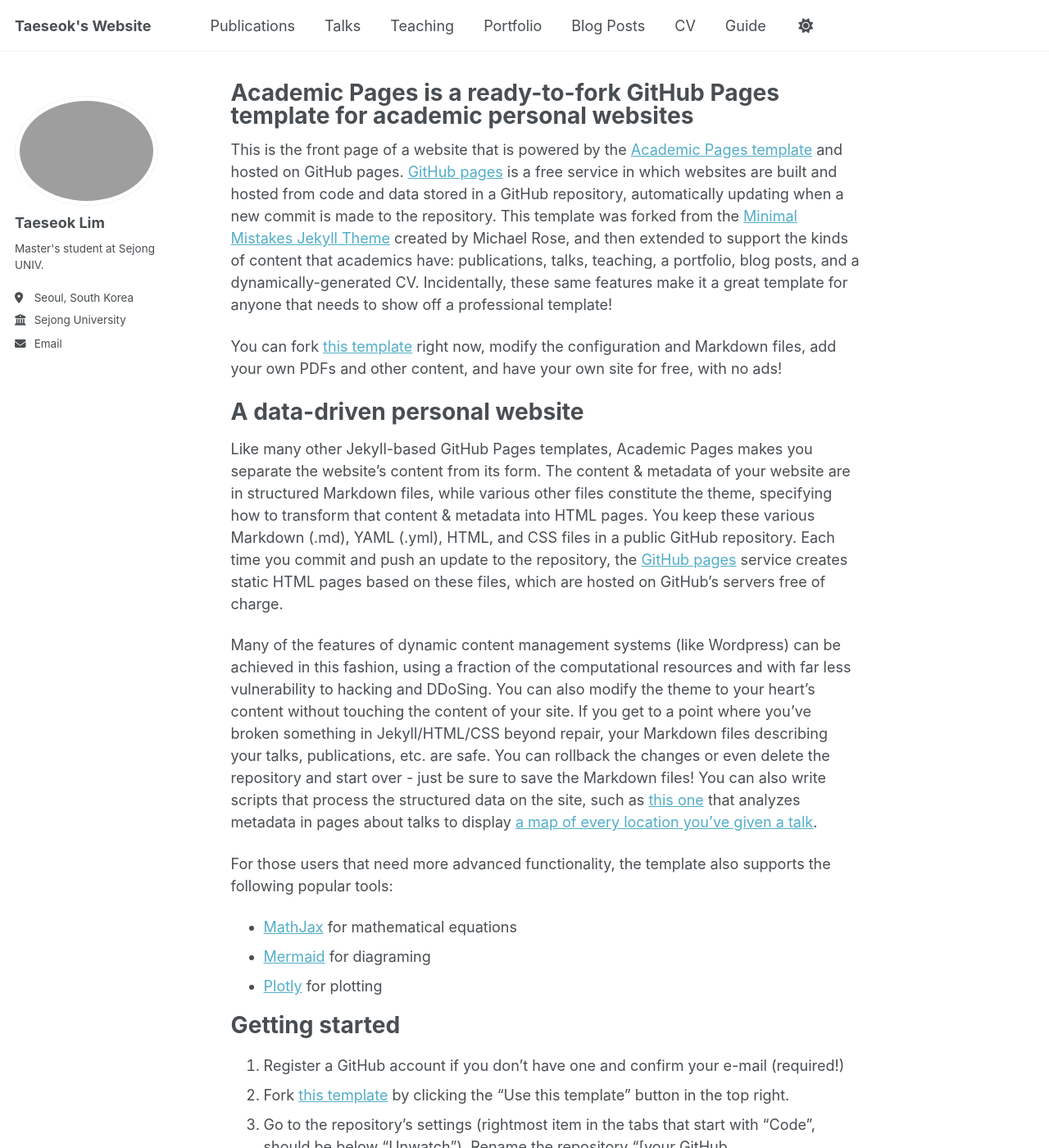
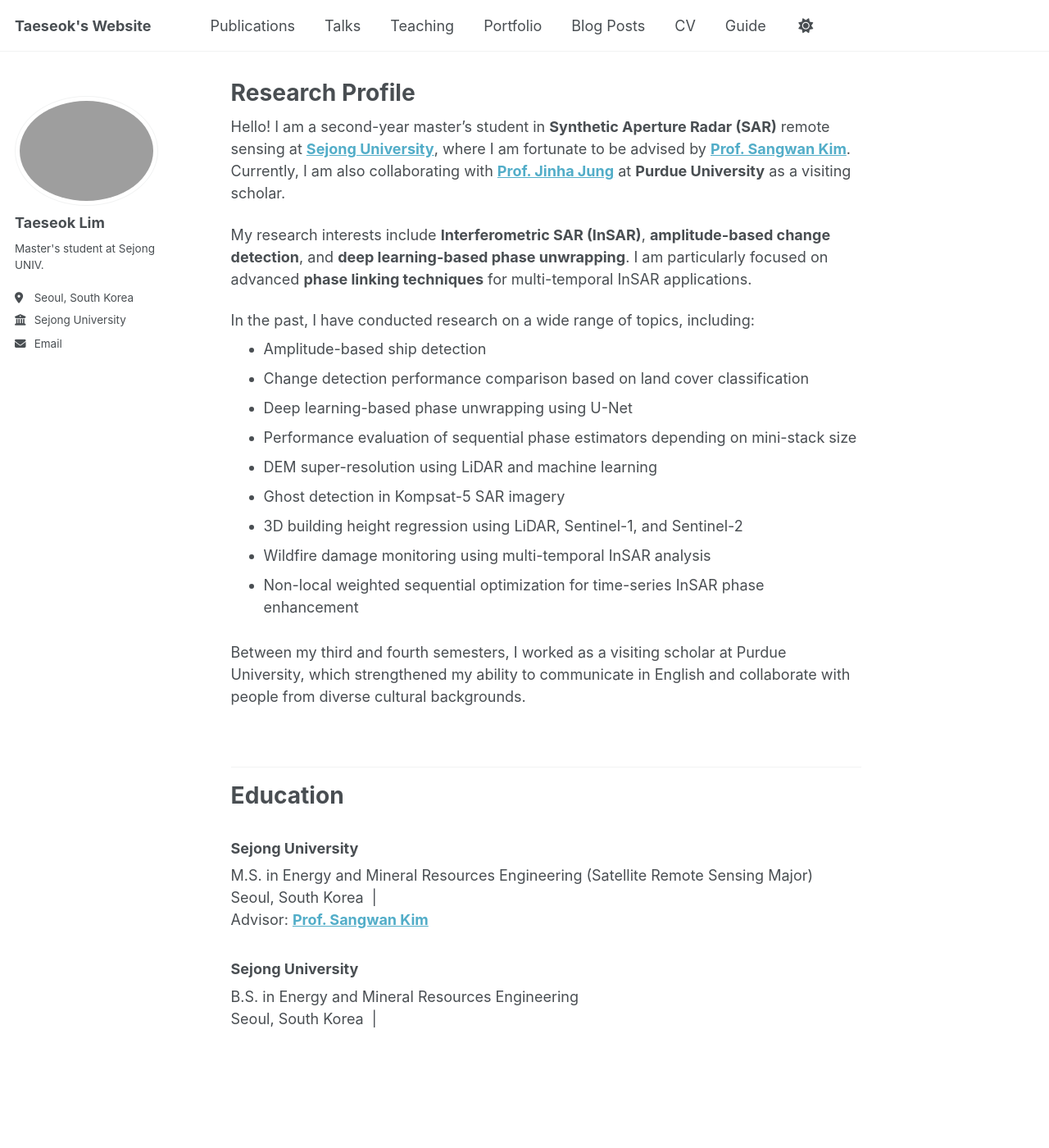
Before and after one commit to tsme323/tsme323.github.io, a Jekyll site: the page built from _pages/about.md, in a window 1280 px wide and 1400 px high. Shown: the whole window at 82% size. Built offline with Jekyll 4.4.1, drawn with Linux system fonts in a browser that asks for light colours; a script that is not in the unit is left out; some of the changed text lies outside the part shown.

Commit message:
Update about.md

```diff
--- a/_pages/about.md
+++ b/_pages/about.md
@@ -1,56 +1,44 @@
 ---
 permalink: /
-title: "Academic Pages is a ready-to-fork GitHub Pages template for academic personal websites"
+title: "Research Profile"
 author_profile: true
 redirect_from:
   - /about/
   - /about.html
 ---
 
-This is the front page of a website that is powered by the [Academic Pages template](https://github.com/academicpages/academicpages.github.io) and hosted on GitHub pages. [GitHub pages](https://pages.github.com) is a free service in which websites are built and hosted from code and data stored in a GitHub repository, automatically updating when a new commit is made to the repository. This template was forked from the [Minimal Mistakes Jekyll Theme](https://mmistakes.github.io/minimal-mistakes/) created by Michael Rose, and then extended to support the kinds of content that academics have: publications, talks, teaching, a portfolio, blog posts, and a dynamically-generated CV. Incidentally, these same features make it a great template for anyone that needs to show off a professional template!
+Hello! I am a second-year master's student in **Synthetic Aperture Radar (SAR)** remote sensing at **[Sejong University](https://www.sejong.ac.kr/)**, where I am fortunate to be advised by [**Prof. Sangwan Kim**](https://home.sejong.ac.kr/~swkim/). Currently, I am also collaborating with [**Prof. Jinha Jung**](https://engineering.purdue.edu/CCE/People/ptProfile?resource_id=222078) at **Purdue University** as a visiting scholar.
 
- You can fork [this template](https://github.com/academicpages/academicpages.github.io) right now, modify the configuration and Markdown files, add your own PDFs and other content, and have your own site for free, with no ads!
+My research interests include **Interferometric SAR (InSAR)**, **amplitude-based change detection**, and **deep learning-based phase unwrapping**. I am particularly focused on advanced **phase linking techniques** for multi-temporal InSAR applications.
 
-A data-driven personal website
-======
-Like many other Jekyll-based GitHub Pages templates, Academic Pages makes you separate the website's content from its form. The content & metadata of your website are in structured Markdown files, while various other files constitute the theme, specifying how to transform that content & metadata into HTML pages. You keep these various Markdown (.md), YAML (.yml), HTML, and CSS files in a public GitHub repository. Each time you commit and push an update to the repository, the [GitHub pages](https://pages.github.com/) service creates static HTML pages based on these files, which are hosted on GitHub's servers free of charge.
+In the past, I have conducted research on a wide range of topics, including:
+<div style="margin-top: -15px;"></div>
 
-Many of the features of dynamic content management systems (like Wordpress) can be achieved in this fashion, using a fraction of the computational resources and with far less vulnerability to hacking and DDoSing. You can also modify the theme to your heart's content without touching the content of your site. If you get to a point where you've broken something in Jekyll/HTML/CSS beyond repair, your Markdown files describing your talks, publications, etc. are safe. You can rollback the changes or even delete the repository and start over - just be sure to save the Markdown files! You can also write scripts that process the structured data on the site, such as [this one](https://github.com/academicpages/academicpages.github.io/blob/master/talkmap.ipynb) that analyzes metadata in pages about talks to display [a map of every location you've given a talk](https://academicpages.github.io/talkmap.html).
+- Amplitude-based ship detection
+- Change detection performance comparison based on land cover classification
+- Deep learning-based phase unwrapping using U-Net
+- Performance evaluation of sequential phase estimators depending on mini-stack size
+- DEM super-resolution using LiDAR and machine learning
+- Ghost detection in Kompsat-5 SAR imagery
+- 3D building height regression using LiDAR, Sentinel-1, and Sentinel-2
+- Wildfire damage monitoring using multi-temporal InSAR analysis
+- Non-local weighted sequential optimization for time-series InSAR phase enhancement
 
-For those users that need more advanced functionality, the template also supports the following popular tools:
-- [MathJax](https://www.mathjax.org/) for mathematical equations
-- [Mermaid](https://mermaid.js.org/) for diagraming
-- [Plotly](https://plotly.com/javascript/) for plotting
+<div style="height: 10px;"></div>
 
-Getting started
-======
-1. Register a GitHub account if you don't have one and confirm your e-mail (required!)
-1. Fork [this template](https://github.com/academicpages/academicpages.github.io) by clicking the "Use this template" button in the top right.
-1. Go to the repository's settings (rightmost item in the tabs that start with "Code", should be below "Unwatch"). Rename the repository "[your GitHub username].github.io", which will also be your website's URL.
-1. Set site-wide configuration and create content & metadata (see below -- also see [this set of diffs](https://archive.is/3TPas) showing what files were changed to set up [an example site](https://getorg-testacct.github.io) for a user with the username "getorg-testacct")
-1. Upload any files (like PDFs, .zip files, etc.) to the files/ directory. They will appear at https://[your GitHub username].github.io/files/example.pdf.
-1. Check status by going to the repository settings, in the "GitHub pages" section
+Between my third and fourth semesters, I worked as a visiting scholar at Purdue University, which strengthened my ability to communicate in English and collaborate with people from diverse cultural backgrounds.
 
-Site-wide configuration
-------
-The main configuration file for the site is in the base directory in [_config.yml](https://github.com/academicpages/academicpages.github.io/blob/master/_config.yml), which defines the content in the sidebars and other site-wide features. You will need to replace the default variables with ones about yourself and your site's github repository. The configuration file for the top menu is in [_data/navigation.yml](https://github.com/academicpages/academicpages.github.io/blob/master/_data/navigation.yml). For example, if you don't have a portfolio or blog posts, you can remove those items from that navigation.yml file to remove them from the header.
+<div style="height: 30px;"></div>
 
-Create content & metadata
-------
-For site content, there is one Markdown file for each type of content, which are stored in directories like _publications, _talks, _posts, _teaching, or _pages. For example, each talk is a Markdown file in the [_talks directory](https://github.com/academicpages/academicpages.github.io/tree/master/_talks). At the top of each Markdown file is structured data in YAML about the talk, which the theme will parse to do lots of cool stuff. The same structured data about a talk is used to generate the list of talks on the [Talks page](https://academicpages.github.io/talks), each [individual page](https://academicpages.github.io/talks/2012-03-01-talk-1) for specific talks, the talks section for the [CV page](https://academicpages.github.io/cv), and the [map of places you've given a talk](https://academicpages.github.io/talkmap.html) (if you run this [python file](https://github.com/academicpages/academicpages.github.io/blob/master/talkmap.py) or [Jupyter notebook](https://github.com/academicpages/academicpages.github.io/blob/master/talkmap.ipynb), which creates the HTML for the map based on the contents of the _talks directory).
+---
 
-**Markdown generator**
+# Education
 
-The repository includes [a set of Jupyter notebooks](https://github.com/academicpages/academicpages.github.io/tree/master/markdown_generator
-) that converts a CSV containing structured data about talks or presentations into individual Markdown files that will be properly formatted for the Academic Pages template. The sample CSVs in that directory are the ones I used to create my own personal website at stuartgeiger.com. My usual workflow is that I keep a spreadsheet of my publications and talks, then run the code in these notebooks to generate the Markdown files, then commit and push them to the GitHub repository.
+### Sejong University
+M.S. in Energy and Mineral Resources Engineering (Satellite Remote Sensing Major)
+Seoul, South Korea &nbsp;|&nbsp;
+Advisor: [**Prof. Sangwan Kim**](https://home.sejong.ac.kr/~swkim/)
 
-How to edit your site's GitHub repository
-------
-Many people use a git client to create files on their local computer and then push them to GitHub's servers. If you are not familiar with git, you can directly edit these configuration and Markdown files directly in the github.com interface. Navigate to a file (like [this one](https://github.com/academicpages/academicpages.github.io/blob/master/_talks/2012-03-01-talk-1.md) and click the pencil icon in the top right of the content preview (to the right of the "Raw | Blame | History" buttons). You can delete a file by clicking the trashcan icon to the right of the pencil icon. You can also create new files or upload files by navigating to a directory and clicking the "Create new file" or "Upload files" buttons.
-
-Example: editing a Markdown file for a talk
-![Editing a Markdown file for a talk](/images/editing-talk.png)
-
-For more info
-------
-More info about configuring Academic Pages can be found in [the guide](https://academicpages.github.io/markdown/), the [growing wiki](https://github.com/academicpages/academicpages.github.io/wiki), and you can always [ask a question on GitHub](https://github.com/academicpages/academicpages.github.io/discussions). The [guides for the Minimal Mistakes theme](https://mmistakes.github.io/minimal-mistakes/docs/configuration/) (which this theme was forked from) might also be helpful.
+### Sejong University
+B.S. in Energy and Mineral Resources Engineering
+Seoul, South Korea &nbsp;|&nbsp;
```
